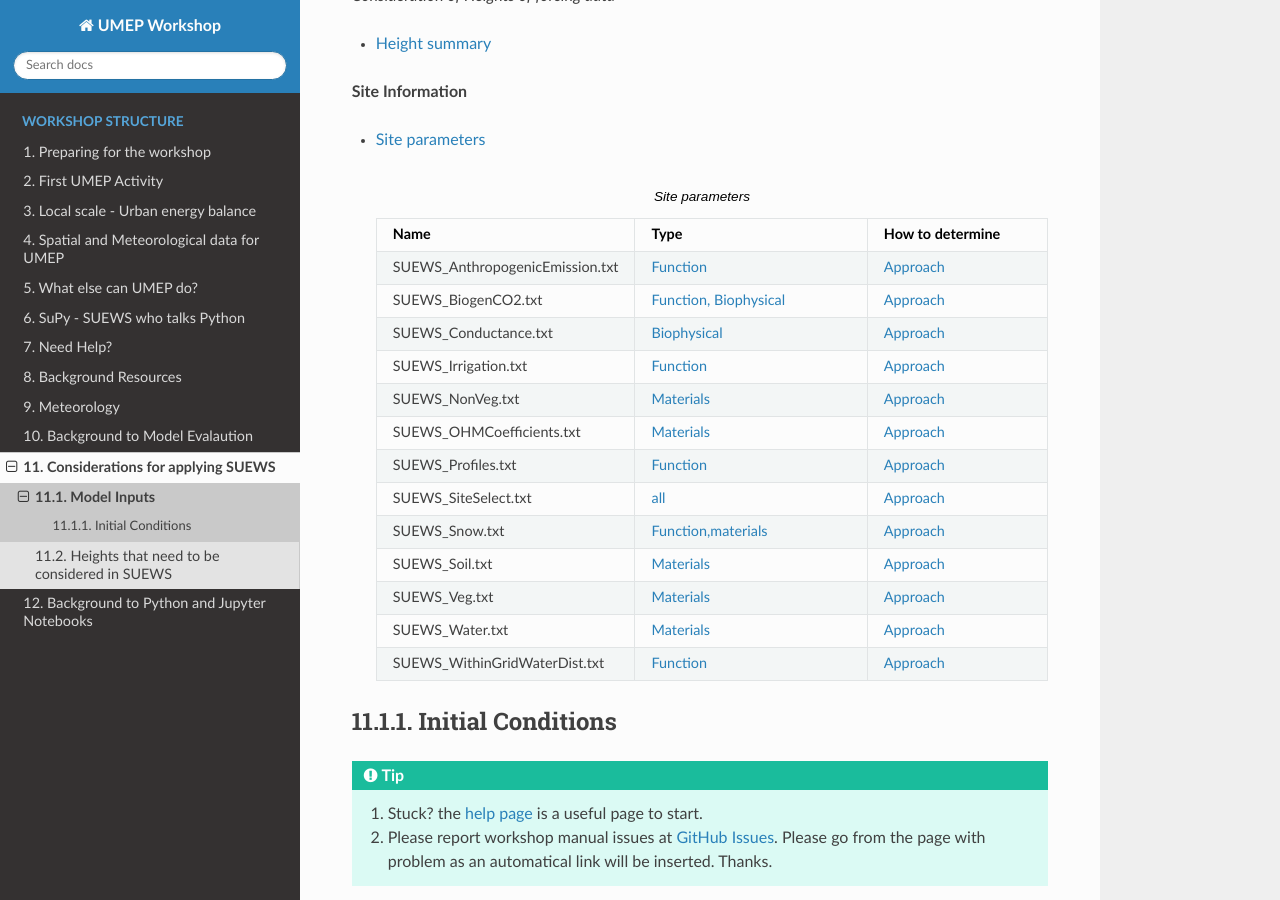
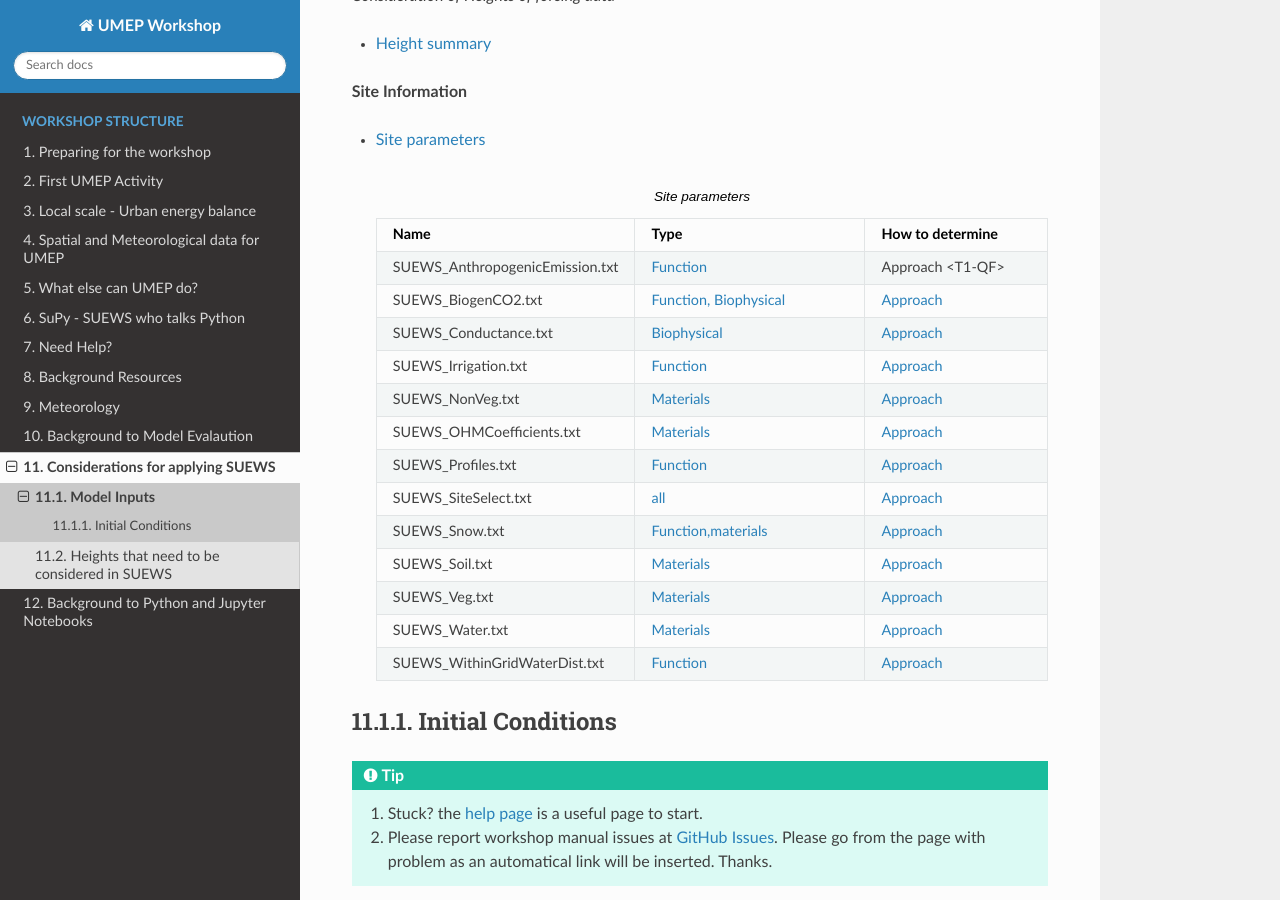
Before and after one commit to Urban-Meteorology-Reading/UMEP-Workshop, a Sphinx documentation site: the page built from source/Parameters/Consider1.rst, in a window 1280 px wide and 900 px high, scrolled down 464 px. Built offline with Sphinx 7.4.7 and the Read the Docs theme 2.0.0, drawn with Linux system fonts in a browser that asks for light colours.

```diff
--- a/source/Parameters/Consider1.rst
+++ b/source/Parameters/Consider1.rst
@@ -32,7 +32,7 @@ Model Inputs
      - How to determine
    * - SUEWS_AnthropogenicEmission.txt
      - `Function <https://suews.readthedocs.io/en/latest/input_files/SUEWS_SiteInfo/SUEWS_AnthropogenicEmission.html>`_
-     - `Approach <T1-qf>`
+     - Approach <T1-QF>
    * - SUEWS_BiogenCO2.txt
      - `Function, Biophysical <https://suews.readthedocs.io/en/latest/input_files/SUEWS_SiteInfo/SUEWS_BiogenCO2.html>`_
      - `Approach <T1-w>`
```
